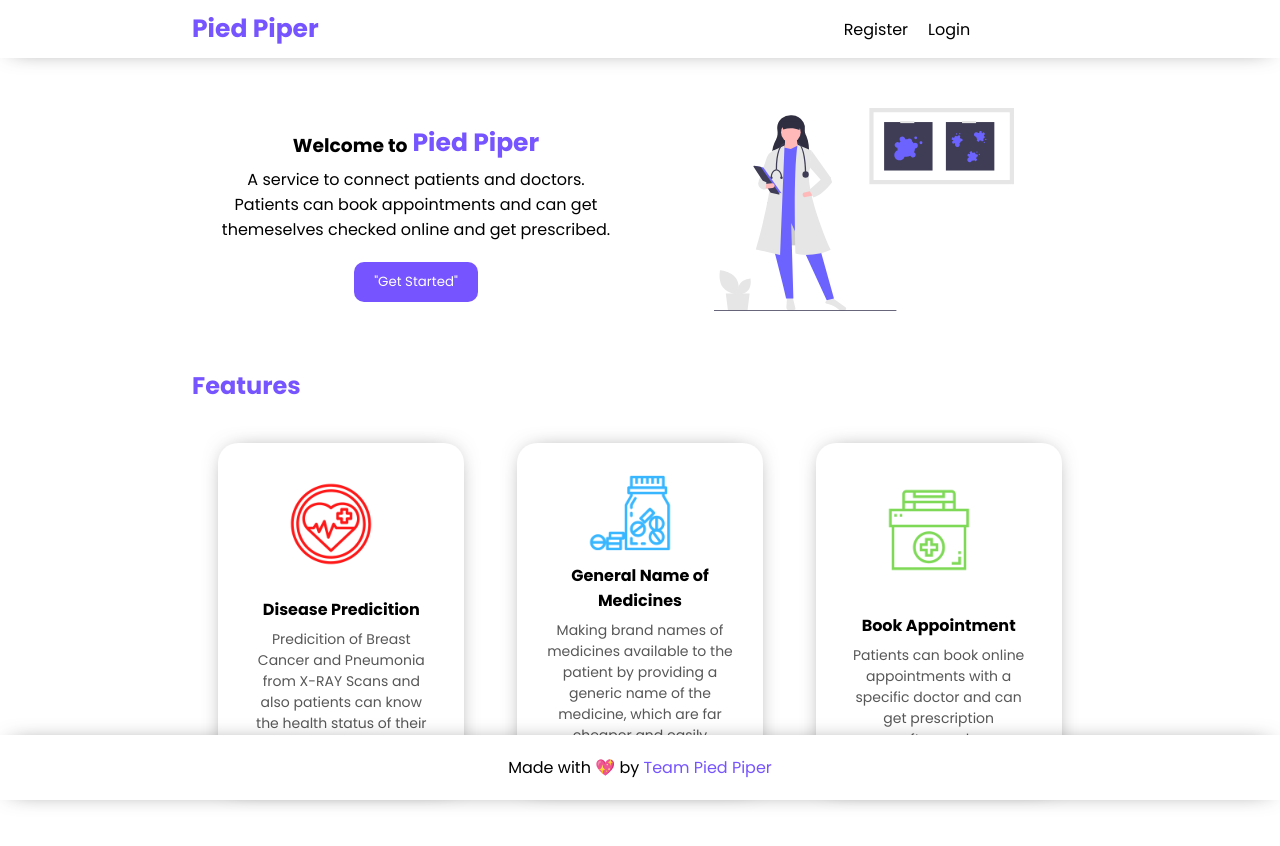
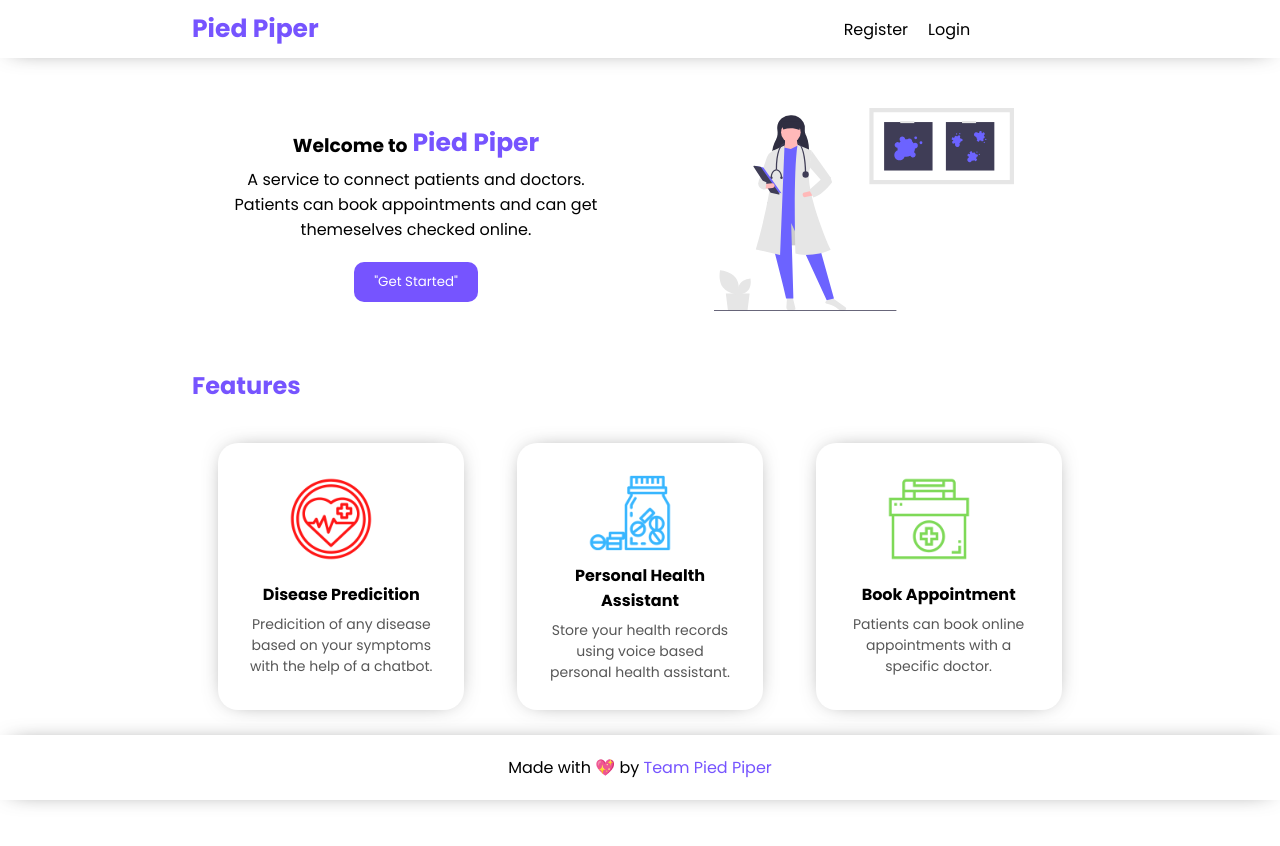
Before and after one commit to sahilnare/Version_Beta_Hackathon_2020, a React app: page / in a window 1280 px wide. Shown: the top 846 px of the page. After the commit the page ends 800 px from the top, so only its background shows below. Built offline with nearby package versions, Linux system fonts and the light colour scheme; what react-chatbot-kit would draw is missing.

Commit message:
Added link for disease prediction, added cards for doctor appointments

```diff
--- a/src/client/App.js
+++ b/src/client/App.js
@@ -9,7 +9,9 @@ import Signup from './pages/Signup';
 import Dashboard from './pages/Dashboard';
 import Chatbot from './pages/features/Chatbot';
 import DoctorChat from './pages/features/DoctorChat';
+import DoctorList from './pages/features/DoctorList';
 import Covid from './pages/features/Covid';
+import Disease from './pages/features/Disease';
 
 import Navbar from "./components/Navbar";
 import Footer from "./components/Footer";
@@ -77,9 +79,19 @@ export default class App extends Component {
               render={(props) => isAuthenticated ? <DoctorChat {...props} /> : <Redirect to='/login' />}
             />
             <Route
+              path='/dashboard/doctorlist'
+              exact
+              render={(props) => isAuthenticated ? <DoctorList {...props} /> : <Redirect to='/login' />}
+            />
+            <Route
               path='/dashboard/covid'
               exact
               render={(props) => isAuthenticated ? <Covid {...props} /> : <Redirect to='/login' />}
+            />
+            <Route
+              path='/dashboard/disease'
+              exact
+              render={(props) => isAuthenticated ? <Disease {...props} /> : <Redirect to='/login' />}
             />
             <Route
               path='/login'
--- /dev/null
+++ b/src/client/components/doctorchat/DoctorCard.js
@@ -0,0 +1,20 @@
+import React from "react";
+import {withRouter} from 'react-router-dom'
+
+const Card = ({title,image,imageAlt,desc,link,history}) => {
+	return (
+		<div className="card" onClick={() => history.push(link)} >
+			<div className="image">
+				<img src={image} alt={imageAlt} />
+			</div>
+
+			<div className="content">
+				<h4>{title}</h4>
+				<p>{desc}
+				</p>
+			</div>
+		</div>
+	);
+};
+
+export default withRouter(Card);
--- a/src/client/pages/Dashboard.js
+++ b/src/client/pages/Dashboard.js
@@ -11,12 +11,12 @@ class Dashboard extends Component {
   render() {
 
     const services = [
-    	{
-    		title: "Chatbot for Disease Prediction",
+      {
+    		title: "Book An Appointment with Chatbot",
     		image: require("../assets/icons/heart.png"),
-    		imageAlt: "Heart Icon",
+    		imageAlt: "Doctor Icon",
     		desc:
-    			"Answer simple questions and get to know which disease you might have based on the symptoms",
+    			"Patients can book online appointments with a specific doctor and can get prescription afterwards.",
     		link: "/dashboard/chatbot",
     	},
     	{
@@ -25,23 +25,15 @@ class Dashboard extends Component {
     		imageAlt: "Face Icon",
     		desc:
     			"Communicate with a doctor online through video call and sharing your medical history",
-    		link: "/dashboard/doctorchat",
+    		link: "/dashboard/doctorlist",
     	},
-    	{
-    		title: "Save your medical history online",
-    		image: require("../assets/icons/medicine.png"),
+      {
+    		title: "Disease Predicition with Chatbot",
+    		image: require("../assets/icons/doctor.png"),
     		imageAlt: "Medicine Icon",
     		desc:
-    			"Share your medical history online so that it's easier for doctors to access it and diagnose you accordingly",
-    		link: "/dashboard/medical",
-    	},
-    	{
-    		title: "Book An Appointment",
-    		image: require("../assets/icons/doctor.png"),
-    		imageAlt: "Doctor Icon",
-    		desc:
-    			"Patients can book online appointments with a specific doctor and can get prescription afterwards.",
-    		link: "/dashboard/appointment",
+    			"Predicition of any disease based on your symptoms with the help of a chatbot.",
+    		link: "/dashboard/disease",
     	},
       {
     		title: "Covid Detection by Cough",
@@ -49,6 +41,14 @@ class Dashboard extends Component {
     		imageAlt: "Earth Icon",
     		desc: "Patients can know whether they have a probabilty of having Covid-19 by recording their coughing audio.",
     		link: "/dashboard/covid",
+    	},
+      {
+    		title: "Save your medical history online",
+    		image: require("../assets/icons/medicine.png"),
+    		imageAlt: "Medicine Icon",
+    		desc:
+    			"Share your medical history online so that it's easier for doctors to access it and diagnose you accordingly",
+    		link: "/dashboard/medical",
     	},
     ];
 
--- a/src/client/pages/Home.js
+++ b/src/client/pages/Home.js
@@ -23,7 +23,7 @@ const Home = ({history, message}) => {
   						<p>
   							A service to connect patients and doctors.
   							<br />Patients can book appointments
-  							and can get themeselves checked online and get prescribed.
+  							and can get themeselves checked online.
   						</p>
   						<button className="primary cta" onClick={() => cta()}>
   							"Get Started"
@@ -45,8 +45,7 @@ const Home = ({history, message}) => {
   							<div className="content">
   								<h4>Disease Predicition</h4>
   								<p>
-  									Predicition of Breast Cancer and Pneumonia from X-RAY Scans and also
-  									patients can know the health status of their heart too.
+  									Predicition of any disease based on your symptoms with the help of a chatbot.
   								</p>
   							</div>
   						</div>
@@ -56,10 +55,9 @@ const Home = ({history, message}) => {
   								alt="Heart Icon"
   							/>
   							<div className="content">
-  								<h4>General Name of Medicines</h4>
+  								<h4>Personal Health Assistant</h4>
   								<p>
-  								Making brand names of medicines available to the patient
-  								by providing a generic name of the medicine, which are far cheaper and easily available
+  								Store your health records using voice based personal health assistant.
   								</p>
   							</div>
   						</div>
@@ -71,7 +69,7 @@ const Home = ({history, message}) => {
   							<div className="content">
   								<h4>Book Appointment</h4>
   								<p>
-  								Patients can book online appointments with a specific doctor and can get prescription afterwards
+  								Patients can book online appointments with a specific doctor.
   								</p>
   							</div>
   						</div>
--- a/src/client/pages/features/Chatbot.js
+++ b/src/client/pages/features/Chatbot.js
@@ -12,9 +12,9 @@ const ChatbotPrediction = () => {
 		<div className="Chatbox">
 			<div className="container">
 				<div>
-					<h1>Chatbot for Disease Prediction</h1>
+					<h1>Chatbot for Booking Appointment</h1>
 					<p className="content">
-						Prediction of Diseases from answering questions about the symptoms.
+						Answer some questions to get you started with your appointment.
 					</p>
 				</div>
         <div className="chatboxcontainer">
--- /dev/null
+++ b/src/client/pages/features/Disease.js
@@ -0,0 +1,21 @@
+import React, { useState } from "react";
+// import Axios from "axios";
+
+const ChatbotPrediction = () => {
+
+	return (
+		<div className="Chatbox">
+			<div className="container">
+				<div>
+					<h1>Chatbot for Disease Prediction</h1>
+					<p className="content">
+						Prediction of Diseases from answering questions about the symptoms.
+					</p>
+          <a href="https://minehealthchat.herokuapp.com/" target="_blank">Click here to get started</a>
+				</div>
+			</div>
+		</div>
+	);
+};
+
+export default ChatbotPrediction;
--- a/src/client/pages/features/DoctorChat.js
+++ b/src/client/pages/features/DoctorChat.js
@@ -81,16 +81,12 @@ export default function Home(props) {
         </div>
       </div>
       {dataProp && <div className="databox">
-        <div className="cards">
-          <div className="card">
             <p>The patient is feeling: {dataProp.data[0]}</p>
             <p>Did the patient take their medication: {dataProp.data[1]}</p>
             <p>Weight: {dataProp.data[2]} kg</p>
             <p>Sleep last night: {dataProp.data[3]} hours</p>
             <p>Blood Sugar: {dataProp.data[4]} mg/dL</p>
             <p>Is the patient sick: {dataProp.data[5]}</p>
-          </div>
-        </div>
       </div>}
 
       <div className='video-agora-box'>
--- /dev/null
+++ b/src/client/pages/features/DoctorList.js
@@ -0,0 +1,64 @@
+import React, { Component, Fragment } from 'react';
+import { Link } from 'react-router-dom';
+import DoctorCard from '../../components/doctorchat/DoctorCard';
+
+class Dashboard extends Component {
+
+  componentDidMount() {
+
+  }
+
+  render() {
+
+    const services = [
+    	{
+    		title: "Dr. Erlich Bachman",
+    		image: require("../../assets/icons/doctor.png"),
+    		imageAlt: "Heart Icon",
+    		desc:
+    			"Answer simple questions and get to know which disease you might have based on the symptoms",
+    		link: "/dashboard/doctorchat",
+    	},
+    	{
+    		title: "Dr. Richard Hendricks",
+    		image: require("../../assets/icons/doctor.png"),
+    		imageAlt: "Face Icon",
+    		desc:
+    			"Communicate with a doctor online through video call and sharing your medical history",
+    		link: "/dashboard/doctorchat",
+    	},
+    	{
+    		title: "Dr. Dinesh Chugtai",
+    		image: require("../../assets/icons/doctor.png"),
+    		imageAlt: "Medicine Icon",
+    		desc:
+    			"Share your medical history online so that it's easier for doctors to access it and diagnose you accordingly",
+    		link: "/dashboard/doctorchat",
+    	}
+    ];
+
+    return (
+      <React.Fragment>
+        <div className="Dashboard">
+    			<div className="container">
+    				<h1>Available Doctors:</h1>
+    				<div className="cards">
+    					{services.map(({ imageAlt, title, image, desc, link }) => (
+    						<DoctorCard
+    							key={title}
+    							title={title}
+    							image={image}
+    							imageAlt={imageAlt}
+    							desc={desc}
+    							link={link}
+    						/>
+    					))}
+    				</div>
+    			</div>
+    		</div>
+      </React.Fragment>
+    )
+  }
+}
+
+export default Dashboard;
```
